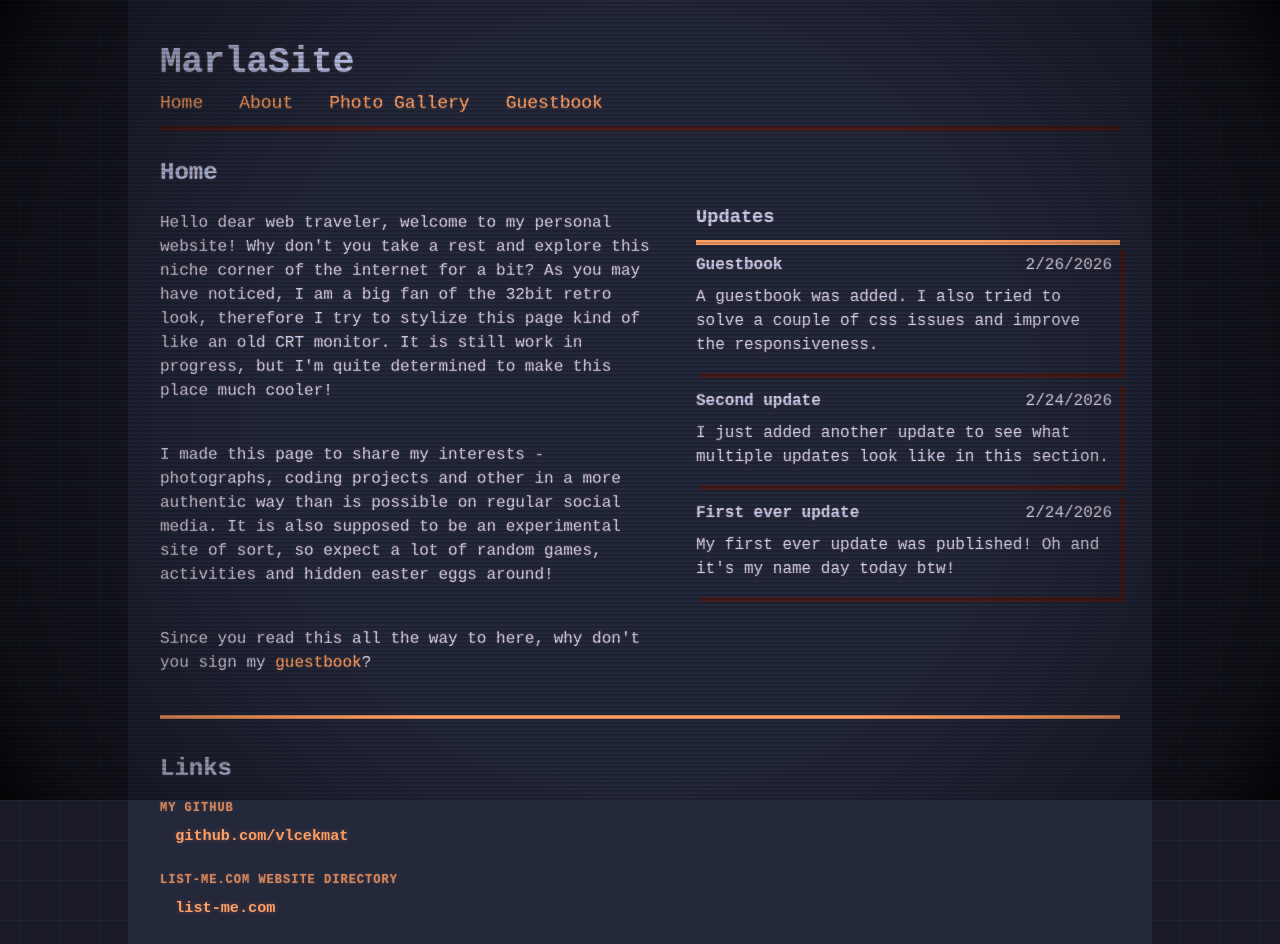
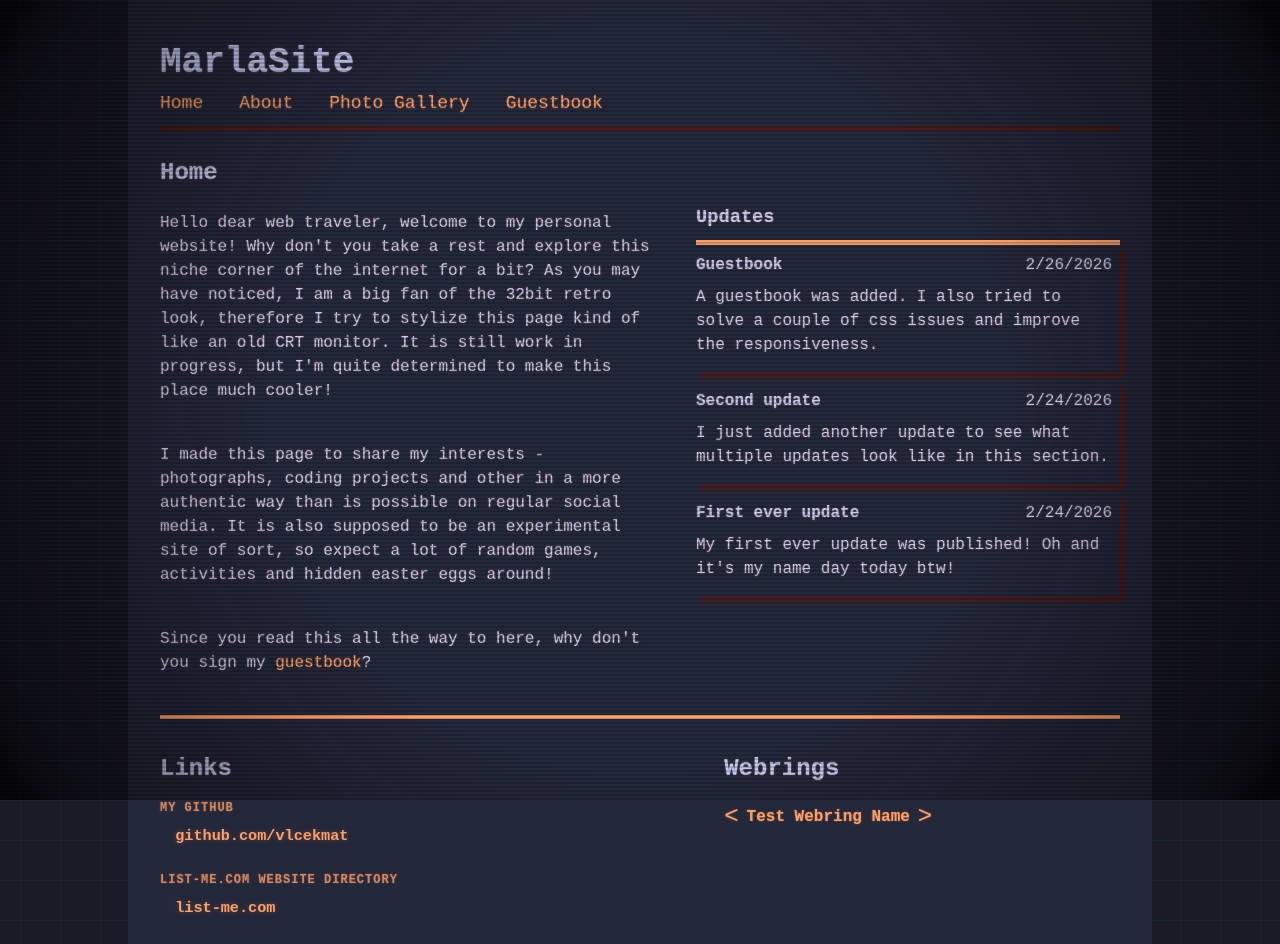
Before and after one commit to vlcekmat/PersonalWebsite, a Vue app: page / in a window 1280 px wide. Shown: the top 944 px of the page. Built offline with nearby package versions, Linux system fonts and the light colour scheme; a web font is replaced by a local one.

Commit message:
webring preparation and small css tweaks

```diff
--- a/src/components/LinksSection.vue
+++ b/src/components/LinksSection.vue
@@ -27,12 +27,6 @@
 </template>
 
 <style scoped>
-.links-section {
-  border-top: var(--accent) 0.3em solid;
-  padding-top: 0.5em;
-  margin-top: 2em;
-}
-
 .links-list {
   display: flex;
   flex-direction: column;
--- /dev/null
+++ b/src/components/WebringComponent.vue
@@ -0,0 +1,41 @@
+<script setup lang="ts">
+
+</script>
+
+<template>
+  <div class="webring-component">
+    <a class="navigation-arrow"><</a>
+    <h4><a class="webring-link">Test Webring Name</a></h4>
+    <a class="navigation-arrow">></a>
+  </div>
+</template>
+
+<style scoped>
+.webring-component {
+  display: flex;
+  align-items: center;
+  gap: 0.5em;
+}
+
+.navigation-arrow {
+  font-size: 1.5em;
+  color: var(--accent);
+  cursor: pointer;
+}
+
+.navigation-arrow:hover {
+  color: var(--light);
+}
+
+.webring-link {
+  color: var(--accent);
+  text-decoration: none;
+  font-weight: bold;
+  cursor: pointer;
+}
+
+.webring-link:hover {
+  color: var(--light);
+}
+
+</style>
--- /dev/null
+++ b/src/components/WebringsSection.vue
@@ -0,0 +1,15 @@
+<script setup lang="ts">
+
+import WebringComponent from "@/components/WebringComponent.vue";
+</script>
+
+<template>
+  <div class="webrings-section">
+    <h2>Webrings</h2>
+    <WebringComponent />
+  </div>
+</template>
+
+<style scoped>
+
+</style>
--- a/src/views/AboutView.vue
+++ b/src/views/AboutView.vue
@@ -26,7 +26,7 @@
         that. I was born in 2001, so I experienced the time of the "old
         internet" just a little bit, but I still miss the times of flash games
         and crazy scrap book like websites. It feels like nowdays most websites
-        look all the same. I call it "minimalism hell". All my friends know that
+        look all the same. I call it "minimalism hell". All my friends know
         I could rant about that for hours.
       </p>
 
--- a/src/views/GuestbookView.vue
+++ b/src/views/GuestbookView.vue
@@ -76,7 +76,7 @@ onMounted(async () => {
     anything, feel free to leave it here!
   </p>
 
-  <p>To leave a message, simply fill the form below and hit submit!</p>
+  <p class="bordered-bottom">To leave a message, simply fill the form below and hit submit!</p>
 
   <div class="my-flex">
     <form class="guestbook-form" @submit.prevent="sendMessage">
@@ -202,6 +202,11 @@ textarea {
   margin-top: 1em;
 }
 
+.bordered-bottom {
+  border-bottom: var(--accent) 0.3em solid;
+  padding-bottom: 2em;
+}
+
 @media screen and (max-width: 900px) {
   .my-flex {
     flex-direction: column;
--- a/src/views/Home.vue
+++ b/src/views/Home.vue
@@ -2,6 +2,7 @@
 <script setup lang="ts">
 import UpdatesSection from "@/components/UpdatesSection.vue";
 import LinksSection from "@/components/LinksSection.vue";
+import WebringsSection from "@/components/WebringsSection.vue";
 </script>
 
 <template>
@@ -35,7 +36,11 @@ import LinksSection from "@/components/LinksSection.vue";
     </div>
   </div>
 
-  <LinksSection />
+  <div class="two-column-grid bordered">
+    <LinksSection />
+    <WebringsSection />
+  </div>
+
 
 </template>
 
@@ -46,6 +51,12 @@ import LinksSection from "@/components/LinksSection.vue";
   column-gap: 2em;
 }
 
+.bordered {
+  border-top: var(--accent) 0.3em solid;
+  padding-top: 0.5em;
+  margin-top: 2em;
+}
+
 @media screen and (max-width: 730px) {
   .two-column-grid {
     display: flex;
```
